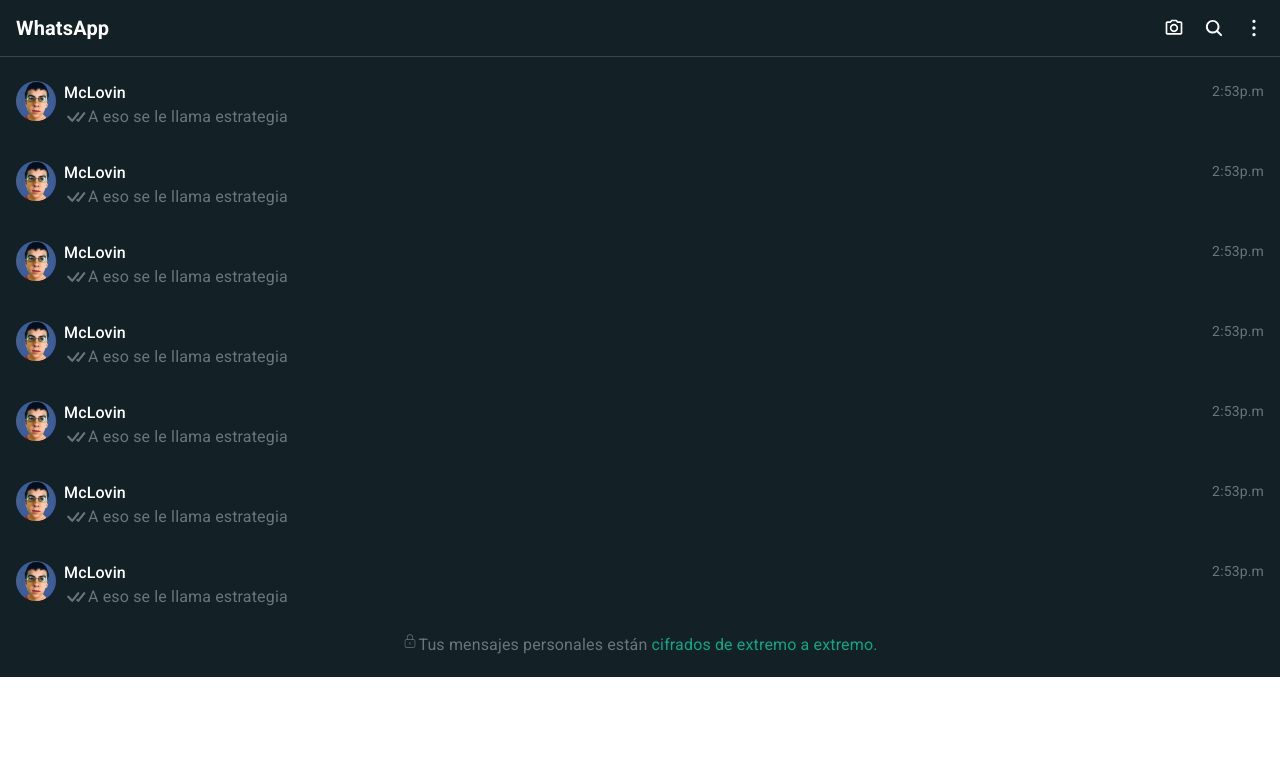
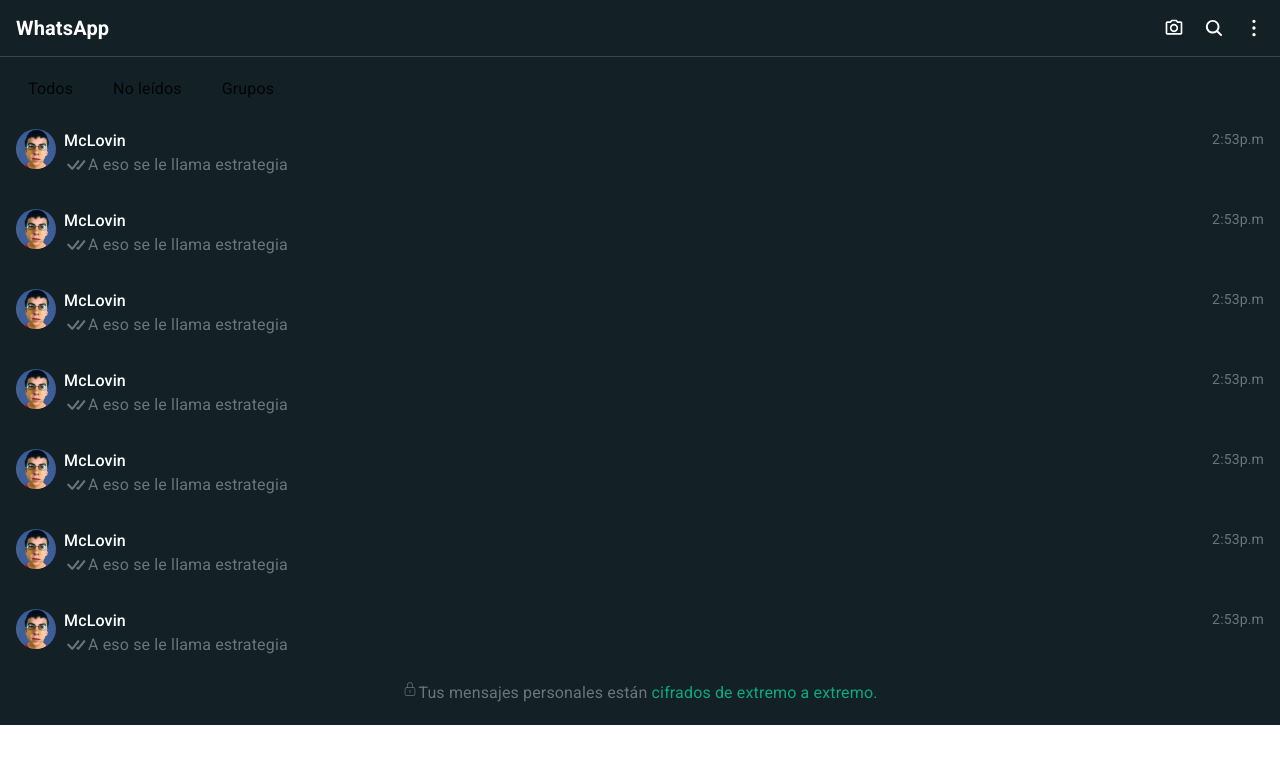
Before and after one commit to stivcode21/Whatsapp_Web-Frontend, a React (Vite) app: page / in a window 1280 px wide. Shown: the top 764 px of the page. Built offline with nearby package versions, Linux system fonts and the light colour scheme.

Commit message:
Render FilterButtons into ChatHeader as a child

```diff
--- a/src/components/Chat/Chat.jsx
+++ b/src/components/Chat/Chat.jsx
@@ -1,11 +1,14 @@
 import ChatList from "./ChatList";
 import { CiLock } from "react-icons/ci";
 import ChatHeader from "./ChatHeader";
+import FilterButtons from "./FilterButtons";
 
 const Chat = () => {
   return (
     <>
-      <ChatHeader />
+      <ChatHeader>
+        <FilterButtons />
+      </ChatHeader>
       <ChatList />
       <footer className="bg-clr-bg flex px-5 justify-center pb-5">
         <CiLock className="text-clr-secondary" />
```
